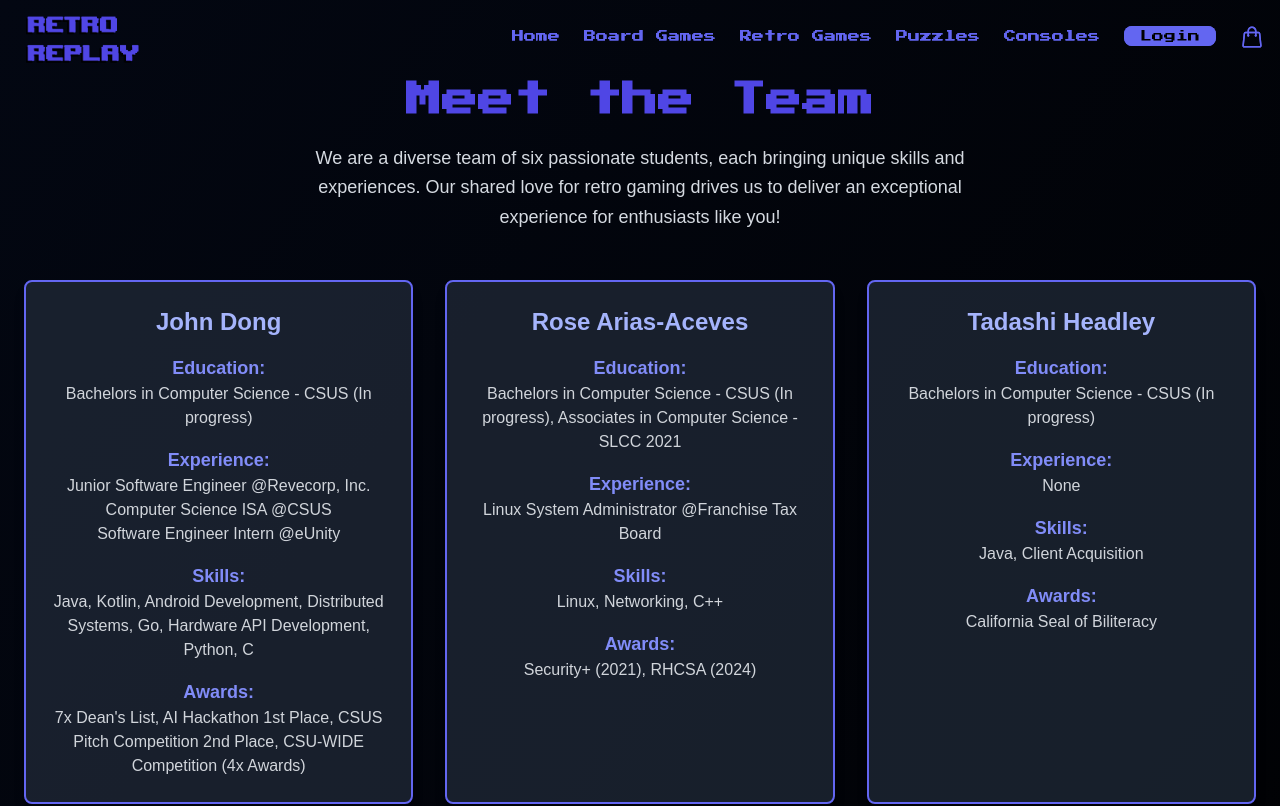
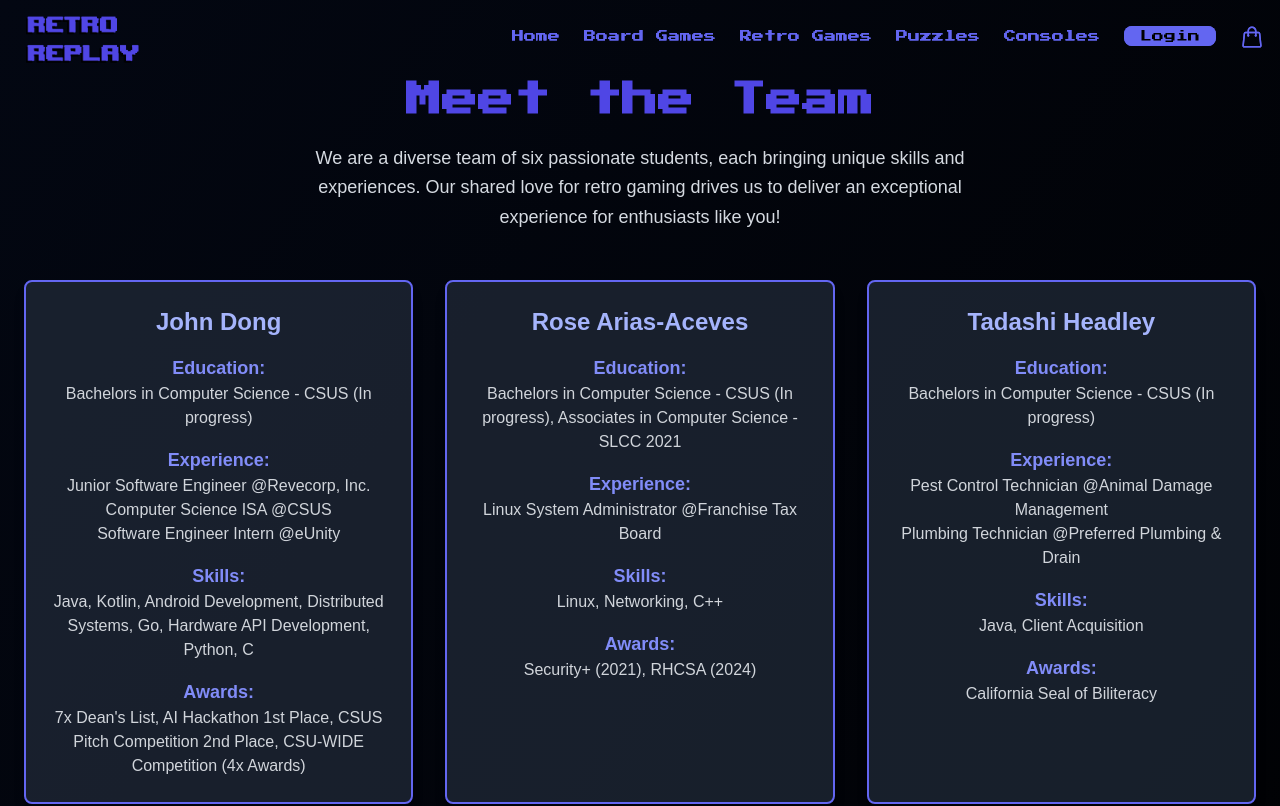
Before and after one commit to JSDWRLD/project_bravo, a React (Vite) app in the folder client/: page /about in a window 1280 px wide. Shown: the top 806 px of the page. Built offline with nearby package versions, Linux system fonts and the light colour scheme.

Commit message:
Added details to about us

```diff
--- a/client/src/pages/Footer/About.jsx
+++ b/client/src/pages/Footer/About.jsx
@@ -27,7 +27,7 @@ const teamMembers = [
     education: ["Bachelors in Computer Science - CSUS (In progress)"],
     skills: ["Java", "Client Acquisition"],
     awards: ["California Seal of Biliteracy"],
-    experience: [],
+    experience: ["Pest Control Technician @Animal Damage Management", "Plumbing Technician @Preferred Plumbing & Drain"],
   },
   {
     name: "Ritchie Martinez",
```
